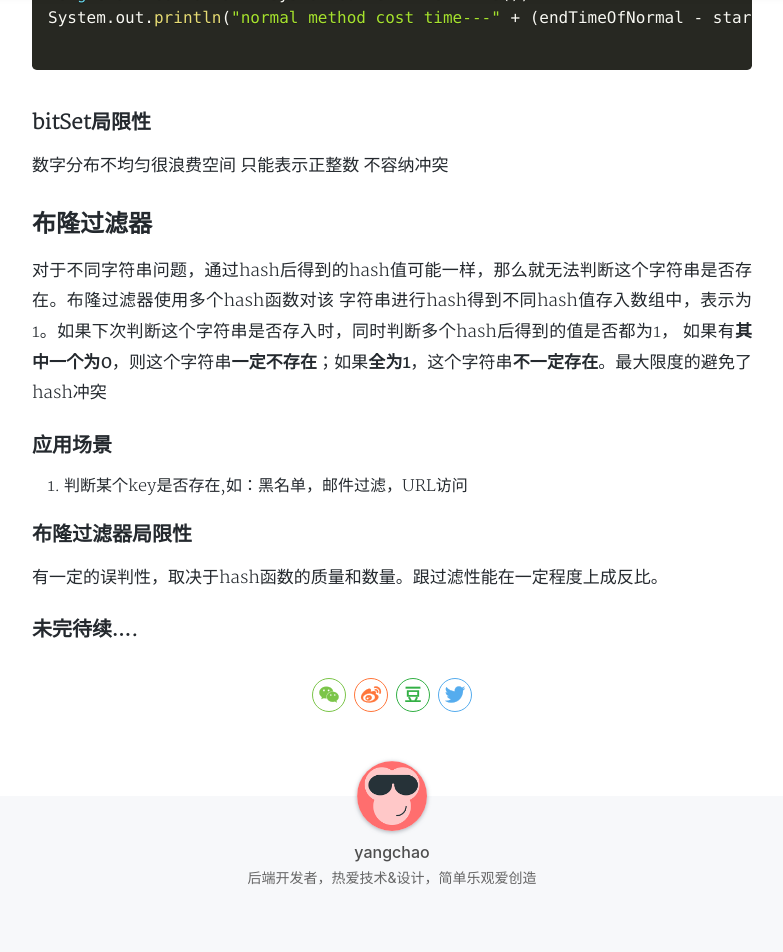
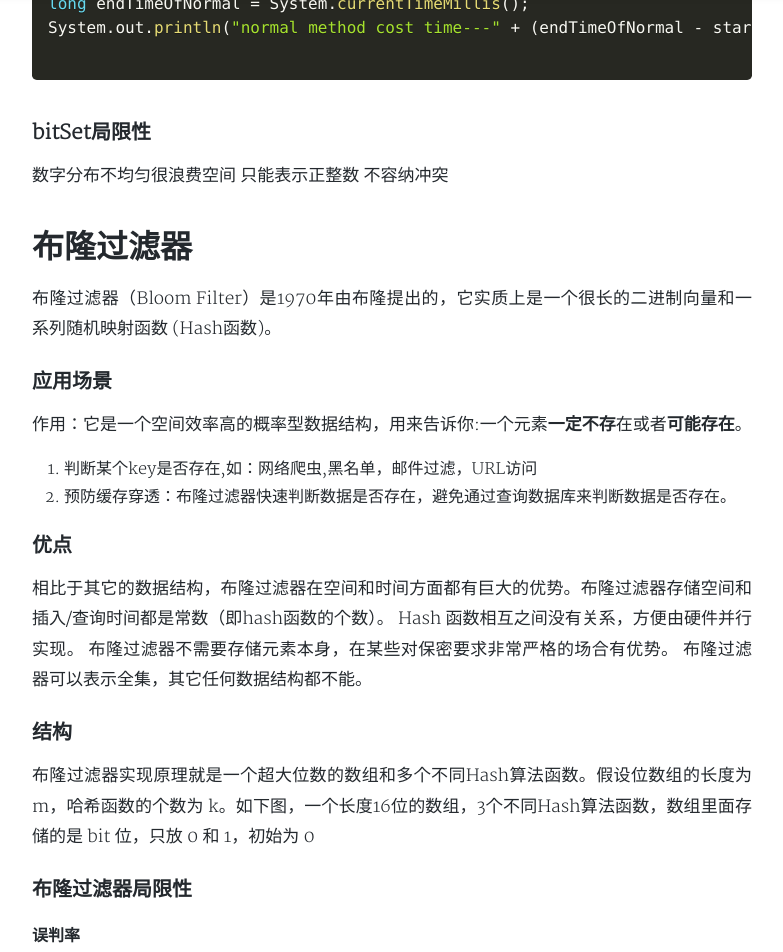
Before and after one commit to gobige/gobige.github.io, a Jekyll site: the page built from _posts/2017-09-12-bigDataRelation.md, in a window 1280 px wide and 1400 px high, scrolled down 2074 px. Shown: the top 952 px of the window, without its empty margins (248-1031 px from the left). Built offline with Jekyll 4.4.1, drawn with Linux system fonts in a browser that asks for light colours; nearby versions of some CDN libraries; a style sheet for code colours, icons or effects is not loaded; some of the changed text lies outside the part shown.

Commit message:
Update 2017-09-12-bigDataRelation.md

````diff
--- a/_posts/2017-09-12-bigDataRelation.md
+++ b/_posts/2017-09-12-bigDataRelation.md
@@ -9,7 +9,7 @@
 tags: 大数据处理相关
 ---
 
-## bitSet
+# bitSet
 java bitSet类是一种特殊类型的**数组**，用于存储**位值**，提供的方法本质上是位运算，所以对于一些数据的处理特别快。
 - bitSet 数组中只会有0和1
 - bitSet不是线程安全的
@@ -74,17 +74,72 @@
 只能表示正整数
 不容纳冲突
 
-## 布隆过滤器
-对于不同字符串问题，通过hash后得到的hash值可能一样，那么就无法判断这个字符串是否存在。布隆过滤器使用多个hash函数对该
-字符串进行hash得到不同hash值存入数组中，表示为1。如果下次判断这个字符串是否存入时，同时判断多个hash后得到的值是否都为1，
-如果有**其中一个为0**，则这个字符串**一定不存在**；如果**全为1**，这个字符串**不一定存在**。最大限度的避免了hash冲突
+# 布隆过滤器
+
+布隆过滤器（Bloom Filter）是1970年由布隆提出的，它实质上是一个很长的二进制向量和一系列随机映射函数 (Hash函数)。
 
 
 ### 应用场景
 
-1. 判断某个key是否存在,如：黑名单，邮件过滤，URL访问
+作用：它是一个空间效率高的概率型数据结构，用来告诉你:一个元素**一定不存**在或者**可能存在**。
+
+1. 判断某个key是否存在,如：网络爬虫,黑名单，邮件过滤，URL访问
+2. 预防缓存穿透：布隆过滤器快速判断数据是否存在，避免通过查询数据库来判断数据是否存在。
+
+
+### 优点
+相比于其它的数据结构，布隆过滤器在空间和时间方面都有巨大的优势。布隆过滤器存储空间和插入/查询时间都是常数（即hash函数的个数）。
+Hash 函数相互之间没有关系，方便由硬件并行实现。
+布隆过滤器不需要存储元素本身，在某些对保密要求非常严格的场合有优势。
+布隆过滤器可以表示全集，其它任何数据结构都不能。
+
+
+### 结构
+布隆过滤器实现原理就是一个超大位数的数组和多个不同Hash算法函数。假设位数组的长度为 m，哈希函数的个数为 k。如下图，一个长度16位的数组，3个不同Hash算法函数，数组里面存储的是 bit 位，只放 0 和 1，初始为 0
+
+
 
 ### 布隆过滤器局限性
-有一定的误判性，取决于hash函数的质量和数量。跟过滤性能在一定程度上成反比。
+
+#### 误判率
+
+参数
+m：布隆过滤器的bit长度。
+n：插入过滤器的元素个数。
+k：哈希函数的个数。
+
+由误判率公式可知，在**k一定**的情况下，当**n增加时，误判率增加**，**m增加时，误判率减少**
+
+#### 不支持删除
+
+
+### 布隆过滤器实现方式
+
+#### Guava实现
+
+```java
+<dependency>
+    <groupId>com.google.guava</groupId>
+    <artifactId>guava</artifactId>
+    <version>23.0</version>
+</dependency>
+```
+
+|方法名|功能|参数|返回值|
+:---|:---:|:---:|---:|
+|put|	添加元素|	put(T object)|	boolean|
+|mightContain|	检查元素是否存在|	mightContain(T object)|	boolean|
+|copy|	根据此实例创建一个新的BloomFilte|	copy()|	BloomFilter|
+|approximateElementCount|	已添加到Bloom过滤器的元素的数量|	approximateElementCount()|	long|
+|expectedFpp|	返回元素存在的错误概率|	expectedFpp()|	double|
+|isCompatible|	确定给定的Bloom筛选器是否与此Bloom筛选器兼容|	isCompatible(BloomFilterthat)|	boolean|
+|putAll|	通过执行的逐位OR将此Bloom过滤器与另一个Bloom过滤器组合|	putAll(BloomFilterthat)|	void|
+
+
+#### Redis实现
+
+- 开源Redisson(RBloomFilter)
+- Redis 4.0 官方提供布隆过滤器插件
+- 通过Redis提供的bitMap自己实现
 
 ### 未完待续....
````
